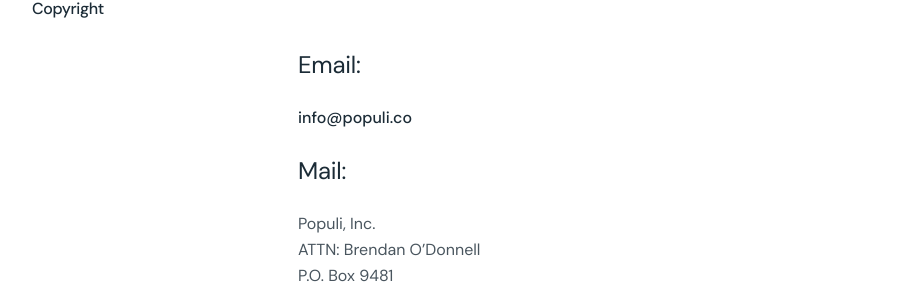
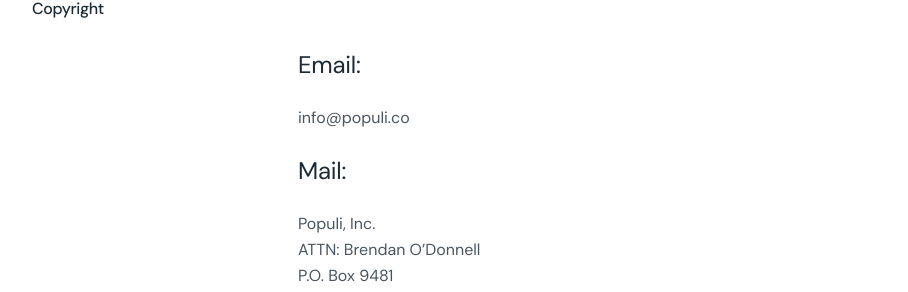
Before and after one commit to jtgrauke/jtgrauke.github.io, a Jekyll site: the page built from legal/copyright.html, in a window 1280 px wide and 900 px high, scrolled down 327 px. Shown: the part 153-445 px from the top of the window, without its empty margins (96-1004 px from the left). Built offline with Jekyll 4.4.1, drawn with Linux system fonts in a browser that asks for light colours; nearby versions of some CDN libraries.

Commit message:
removing email from copyright

```diff
--- a/legal/copyright.html
+++ b/legal/copyright.html
@@ -24,7 +24,7 @@ Title: Populi Copyright Policy
                 Email:
             </h5>
             <p>
-                {% email info@populi.co %}
+                info@populi.co
             </p>
             <h5>Mail:</h5>
             Populi, Inc.<br />
```
Also changed, not shown: 2 other files.
